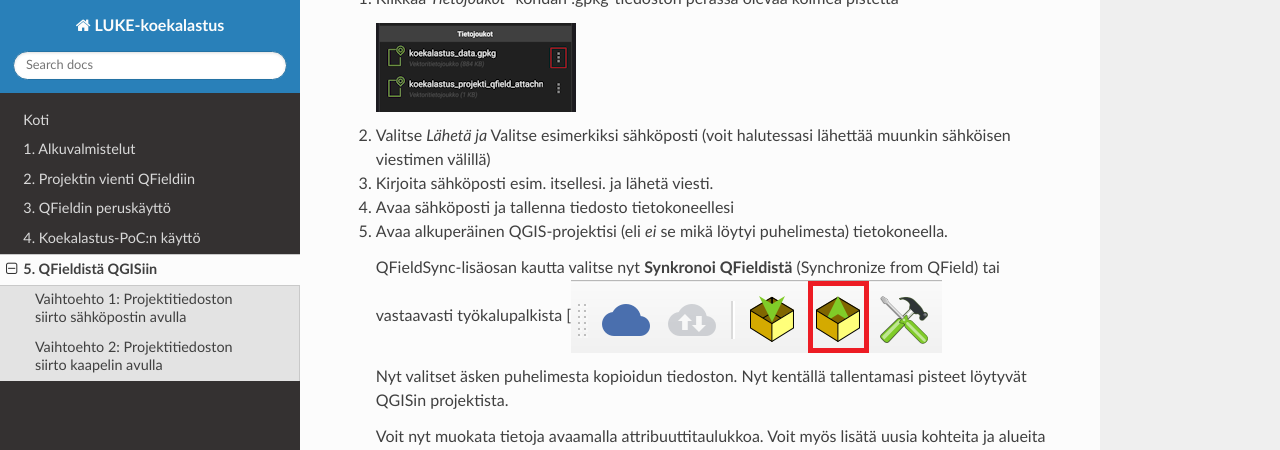
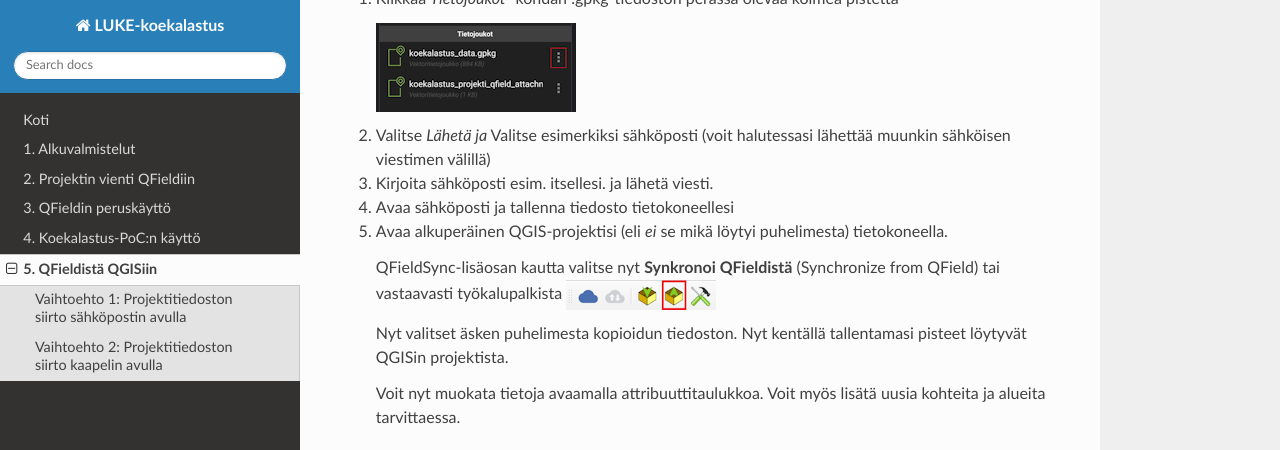
Before and after one commit to GispoCoding/luke-koekalastus, an MkDocs documentation site: the page built from docs/5_qfieldista_qgisiin.md, in a window 1280 px wide and 900 px high, scrolled down 401 px, cut to the strip 0-450 px from the top of the window. Built offline with MkDocs 1.6.1, drawn with Linux system fonts in a browser that asks for light colours; nearby versions of some CDN libraries.

Commit message:
korjaus2

```diff
--- a/docs/5_qfieldista_qgisiin.md
+++ b/docs/5_qfieldista_qgisiin.md
@@ -18,7 +18,7 @@
 
 6.  Avaa alkuperäinen QGIS-projektisi (eli *ei* se mikä löytyi puhelimesta) tietokoneella.
 
-    QFieldSync-lisäosan kautta valitse nyt **Synkronoi QFieldistä** (Synchronize from QField) tai vastaavasti työkalupalkista [![](img/qfieldsync_import.png)
+    QFieldSync-lisäosan kautta valitse nyt **Synkronoi QFieldistä** (Synchronize from QField) tai vastaavasti työkalupalkista ![](img/qfieldsync_import.png)
 
     Nyt valitset äsken puhelimesta kopioidun tiedoston. Nyt kentällä tallentamasi pisteet löytyvät QGISin projektista.
 
@@ -34,7 +34,7 @@
 
 Kun olet käynyt maastossa ja kerännyt tietoja, voit siirtää tiedot takaisin (yleensä) alkuperäiseen QGIS-projektiin.
 
-Yhdistä puhelin tietokoneeseen ja kopioi koko projektin kansio puhelimesta sijainnista **drive:/Android/data/ch.opengis.qfield/files/Imported Projects** tietokoneelle, vaikkapa sijaintiin kotihakemisto/QField/import (oletuspolku QFieldSync-lisäosalle, esim. C:\Users\käyttäjänimi\QField\import).
+Yhdistä puhelin tietokoneeseen ja kopioi koko projektin kansio puhelimesta sijainnista **drive:/Android/data/ch.opengis.qfield/files/Imported Projects** tietokoneelle, vaikkapa sijaintiin kotihakemisto/QField/import (oletuspolku QFieldSync-lisäosalle, esim. C:\Users\käyttäjänimi\\QField\\import).
 
 Avaa alkuperäinen QGIS-projektisi (eli *ei* se mikä löytyi puhelimesta) tietokoneella.
 
```
Also changed, not shown: docs/img/qfieldsync_import.png.
